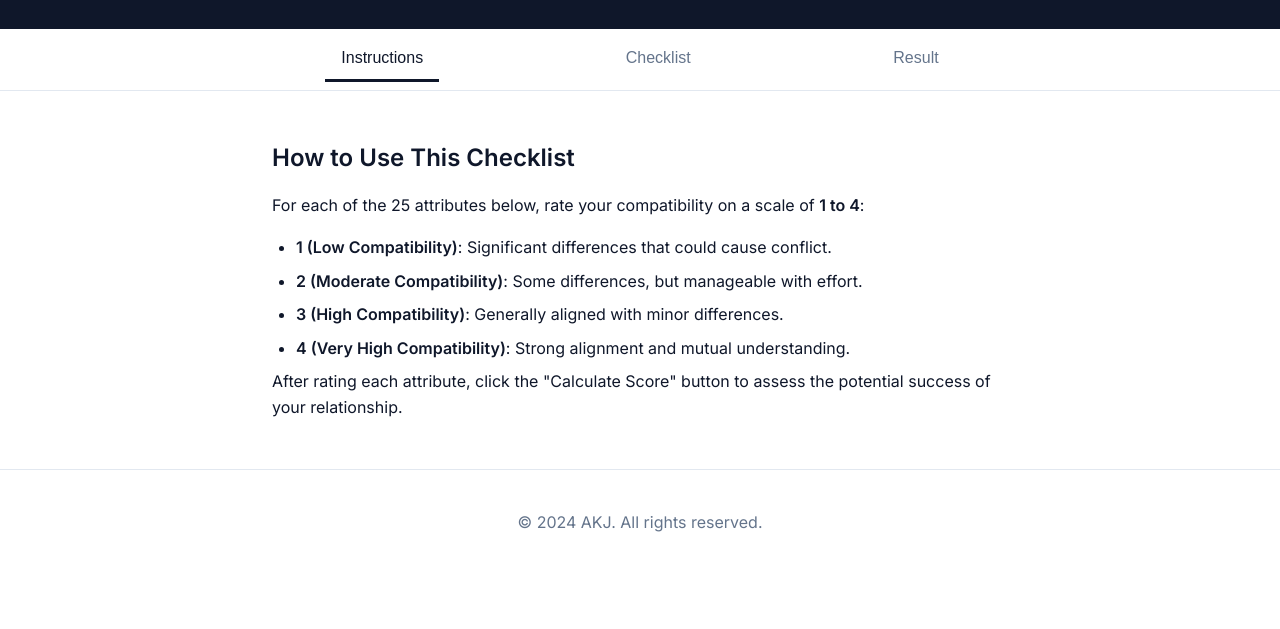
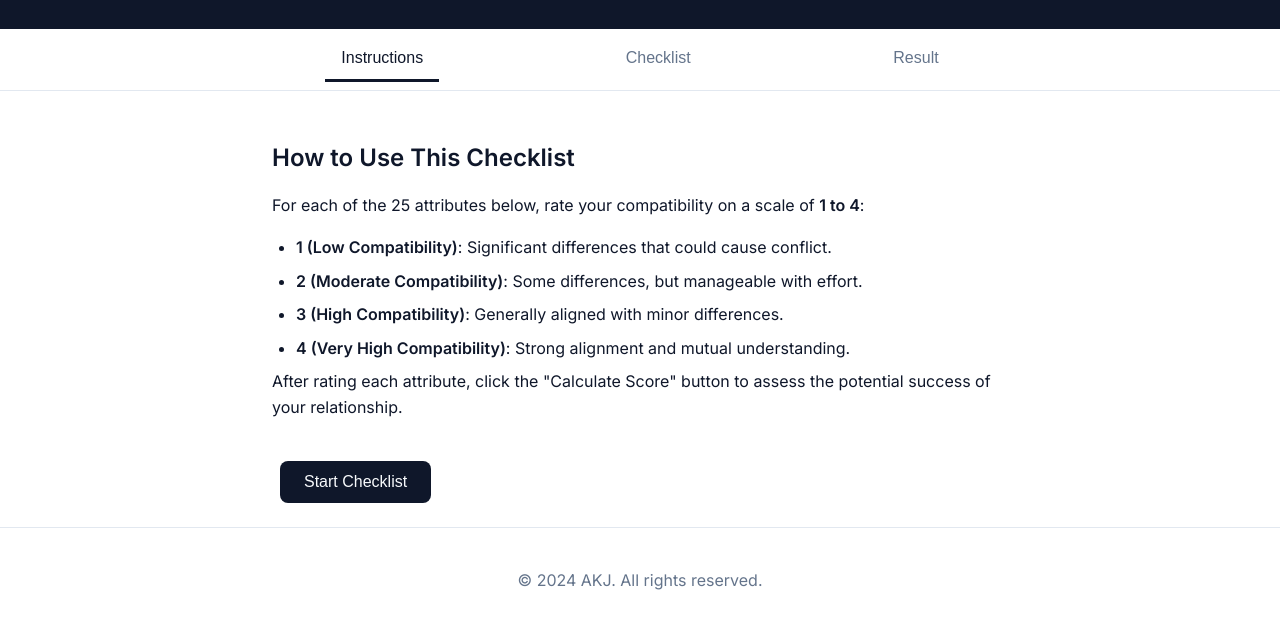
Before and after one commit to abhisekjha/compatibility, a plain HTML site: page index.html in a window 1280 px wide. Shown: the part 163-792 px from the top of the page. Drawn offline with Linux system fonts and the light colour scheme.

Commit message:
added checklist button

```diff
--- a/css/styles.css
+++ b/css/styles.css
@@ -144,6 +144,18 @@ body {
   outline: none;
   border-color: var(--primary);
   box-shadow: 0 0 0 1px var(--primary);
+}
+
+.start-button {
+  background-color: var(--primary);
+  color: var(--primary-foreground);
+  padding: 0.75rem 1.5rem;
+  border: none;
+  border-radius: 0.5rem;
+  font-size: 1rem;
+  cursor: pointer;
+  margin: 0.5rem;
+  transition: background-color 0.3s;
 }
 
 /* Calculate and Reset Buttons */
--- a/index.html
+++ b/index.html
@@ -51,6 +51,7 @@
         </ul>
         <p>After rating each attribute, click the "Calculate Score" button to assess the potential success of your relationship.</p>
       </section>
+      <button class="start-button" onclick="document.querySelector('.tab-button[data-tab=\'checklist\']').click();">Start Checklist</button>
     </section>
 
     <section id="checklist" class="tab-content">
```
